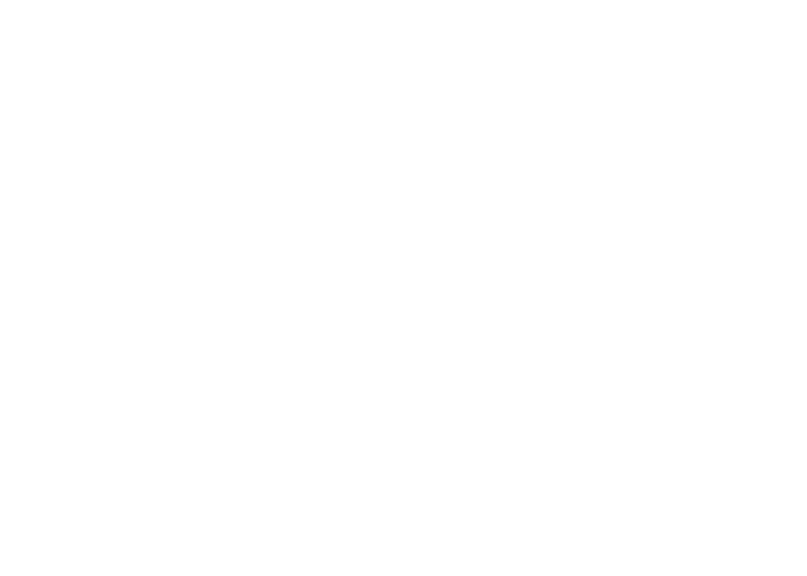
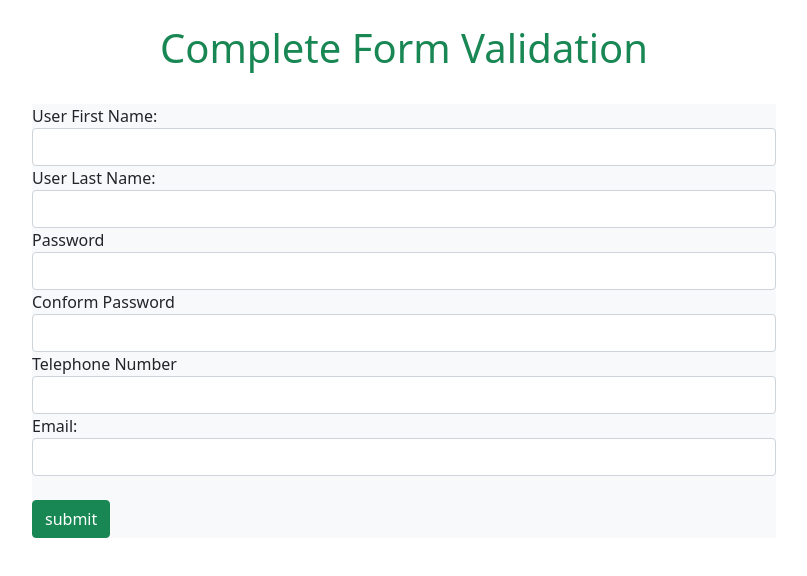
Before and after one commit to UshaKumari89/Form-Validation-in-JavaScript, a plain HTML site: page index.html in a window 1280 px wide. Shown: the whole page, without its empty margins (236-1043 px from the left). Drawn offline with nearby package versions, Linux system fonts and the light colour scheme.

Commit message:
Html part is done

```diff
--- a/index.html
+++ b/index.html
@@ -10,7 +10,52 @@
 
 </head>
 <body>
+    <div class = "container">
+        <br>
+        <h1 class = "text-center text-success">Complete Form Validation</h1>
+        <br>
+        <div class = "col-lg-8 m-auto d-block">
+         <form action="" class = "bg-light">
+             <div class ="form-group">
+                 <label>User First Name:</label>
+                  <input id="userFirstName" class="form-control" type="text" name="user"class ="form-control " autocomplete=" off"  >
+               <span id = "userFirstNameId"></span>
+                </div>
+             <div class ="form-group">
+                <label>User Last Name:</label>
+                <input id="userLastName" class="form-control" type="text" name="user"class ="form-control " autocomplete=" off"  >
+                <span id = "userLastNameId"></span>
+            </div>
+            <div class ="form-group">
+                <label>Password</label>
+                <input id="password" class="form-control" type="text" name="user"class ="form-control " autocomplete=" off"  >
+                <span id = "userPasswordId"></span>
+            </div>
+            <div class ="form-group">
+                <label>Conform Password</label>
+                <input id="passwordConform" class="form-control" type="text" name="user"class ="form-control " autocomplete=" off"  >
+                <span id = "userPasswordConformId"></span>
+            </div>
+            <div class ="form-group">
+                <label>Telephone Number</label>
+                <input id="userNumber" class="form-control" type="text" name="user"class ="form-control " autocomplete=" off"  >
+                <span id = "userNumberId"></span>
+            </div>
+            <div class ="form-group">
+                <label>Email:</label>
+                <input id="userEmail" class="form-control" type="text" name="user"class ="form-control " autocomplete=" off"  >
+                <span id = "userEmailId"></span>
+            </div>
+            <br>
+            <input type = "submit" name = "submit" value = "submit" class = "btn btn-success">
 
+
+         </div>
+
+
+
+         </form>
+        </div>
 
     </div>
 
```
